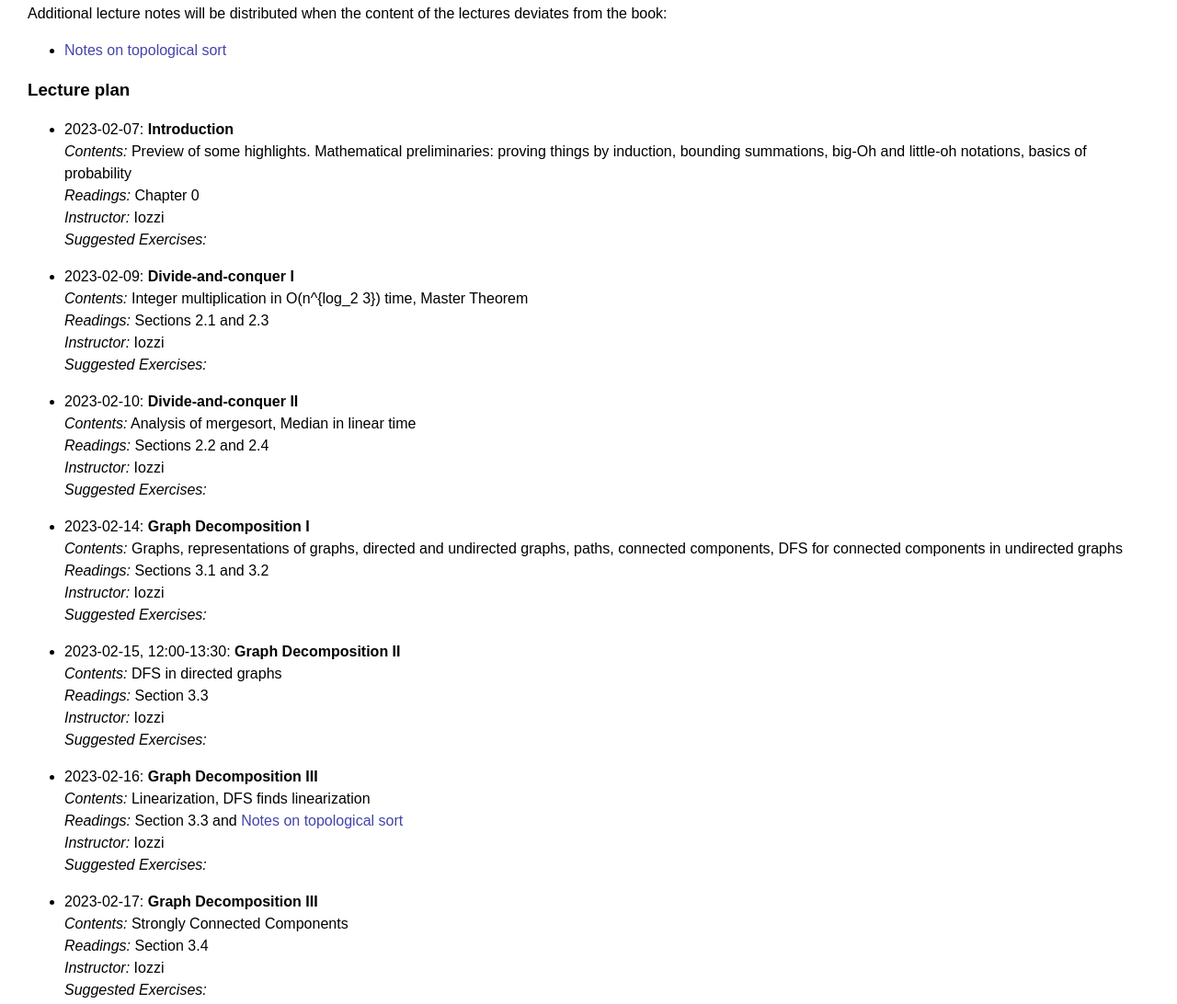
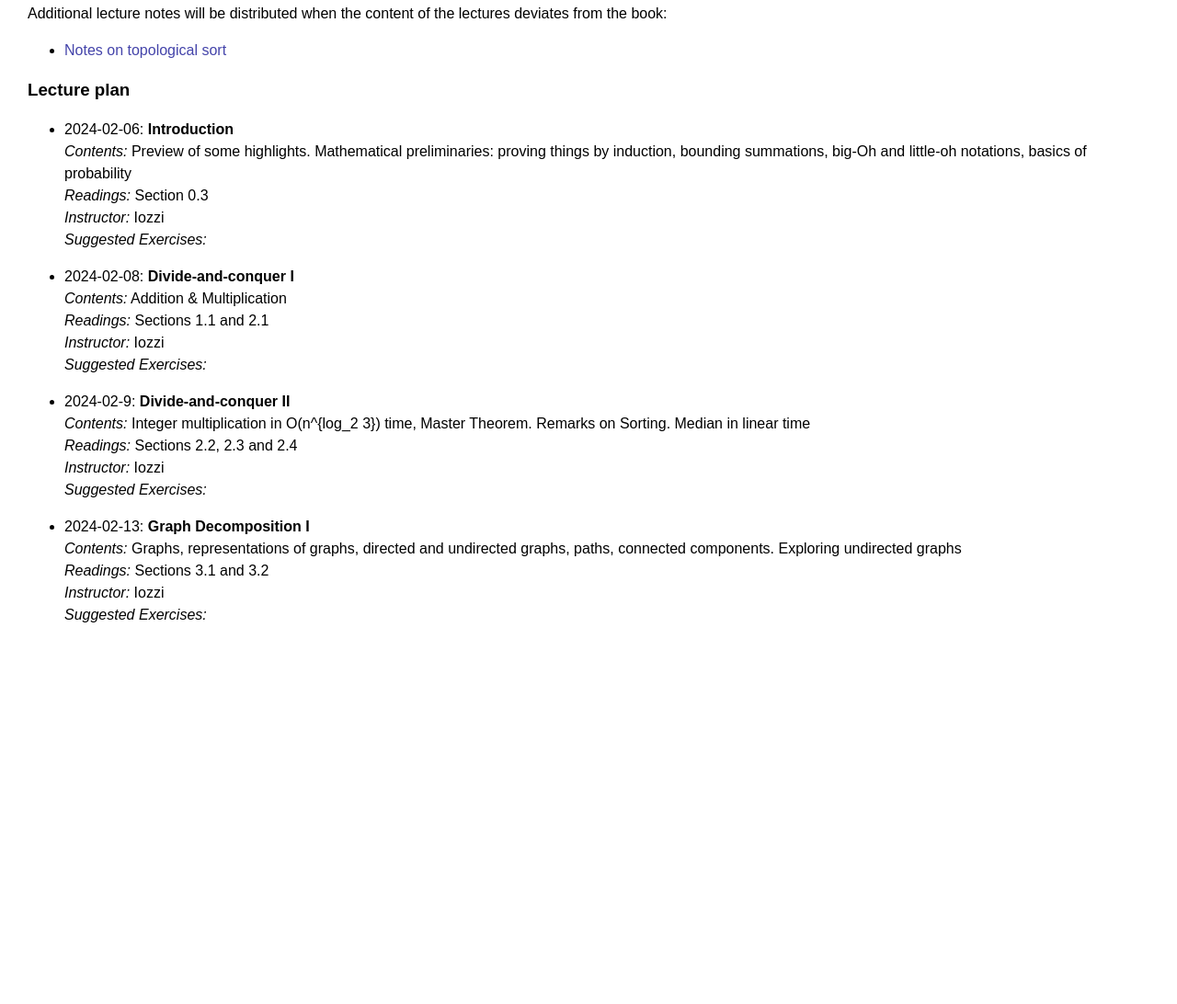
Before and after one commit to fiozzi/fiozzi.github.io, a plain HTML site: page 30540/2024/30540_2024.html in a window 1280 px wide. Shown: the part 655-1747 px from the top of the page at 92% size. After the commit the page ends 1366 px from the top, so only its background shows below. Drawn offline with Linux system fonts and the light colour scheme.

Commit message:
index 30540

```diff
--- a/30540/2024/Spring 2023 30540 Computer Science 2.htm
+++ b/30540/2024/30540_2024.html
@@ -95,45 +95,45 @@ authors.
 <ul>
 
 <li>
-2023-02-07: <b>Introduction</b><br>
+2024-02-06: <b>Introduction</b><br>
 <i>Contents:</i> Preview of some highlights. Mathematical
 preliminaries: proving things by induction, bounding summations, big-Oh
 and little-oh notations, basics of probability<br>
-<i>Readings:</i> Chapter 0<br>
+<i>Readings:</i> Section 0.3<br>
 <i>Instructor:</i> Iozzi<br>
 <i>Suggested Exercises:</i> <br>
 </li>
 <p>
 
-
-
 </p><li>
-2023-02-09: <b>Divide-and-conquer I</b><br>
-<i>Contents:</i> Integer multiplication in O(n^{log_2 3}) time, Master Theorem<br>
-<i>Readings:</i> Sections 2.1 and 2.3<br>
+2024-02-08: <b>Divide-and-conquer I</b><br>
+<i>Contents:</i> Addition & Multiplication<br>
+<i>Readings:</i> Sections 1.1 and 2.1<br>
 <i>Instructor:</i> Iozzi<br>
 <i>Suggested Exercises:</i> <br>
 </li>
 <p>
 </p><li>
-2023-02-10: <b>Divide-and-conquer II</b><br>
-<i>Contents:</i> Analysis of mergesort, Median in linear time<br>
-<i>Readings:</i> Sections 2.2 and 2.4<br>
+2024-02-9: <b>Divide-and-conquer II</b><br>
+<i>Contents:</i> Integer multiplication in O(n^{log_2 3}) time, Master Theorem. Remarks on Sorting. Median in linear time<br>
+<i>Readings:</i> Sections 2.2, 2.3 and 2.4<br>
 <i>Instructor:</i> Iozzi<br>
 <i>Suggested Exercises:</i> <br>
 </li>
 <p>
-</p><li>
-2023-02-14: <b>Graph Decomposition I</b><br>
+</p>
+<li>
+2024-02-13: <b>Graph Decomposition I</b><br>
 <i>Contents:</i> Graphs, representations of graphs, directed and
-undirected graphs, paths, connected components, DFS for connected
-components in undirected graphs <br>
+undirected graphs, paths, connected components. Exploring undirected graphs <br>
 <i>Readings:</i> Sections 3.1 and 3.2<br>
 <i>Instructor:</i> Iozzi<br>
 <i>Suggested Exercises:</i> <br>
 </li>
 <p>
-</p><li>
+</p>
+<!--
+<li>
 2023-02-15, 12:00-13:30: <b>Graph Decomposition II</b><br>
 <i>Contents:</i> DFS in directed graphs<br>
 <i>Readings:</i> Section 3.3<br>
@@ -353,9 +353,8 @@ components in undirected graphs <br>
 <i>Suggested Exercises:</i> <br>
 </li>
 <p>
-  </p></ul>
-
-
-
+  </p>
+-->
+</ul>
 
 </body></html>
```
